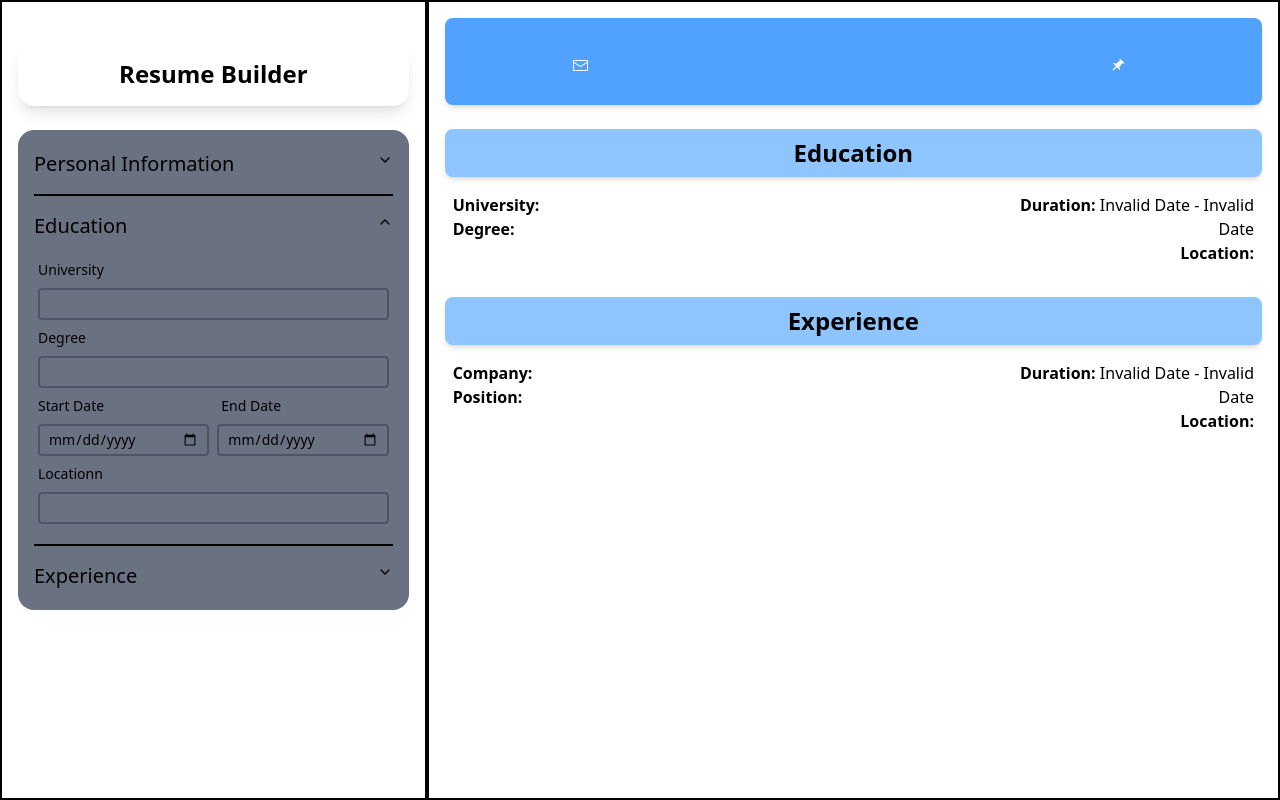
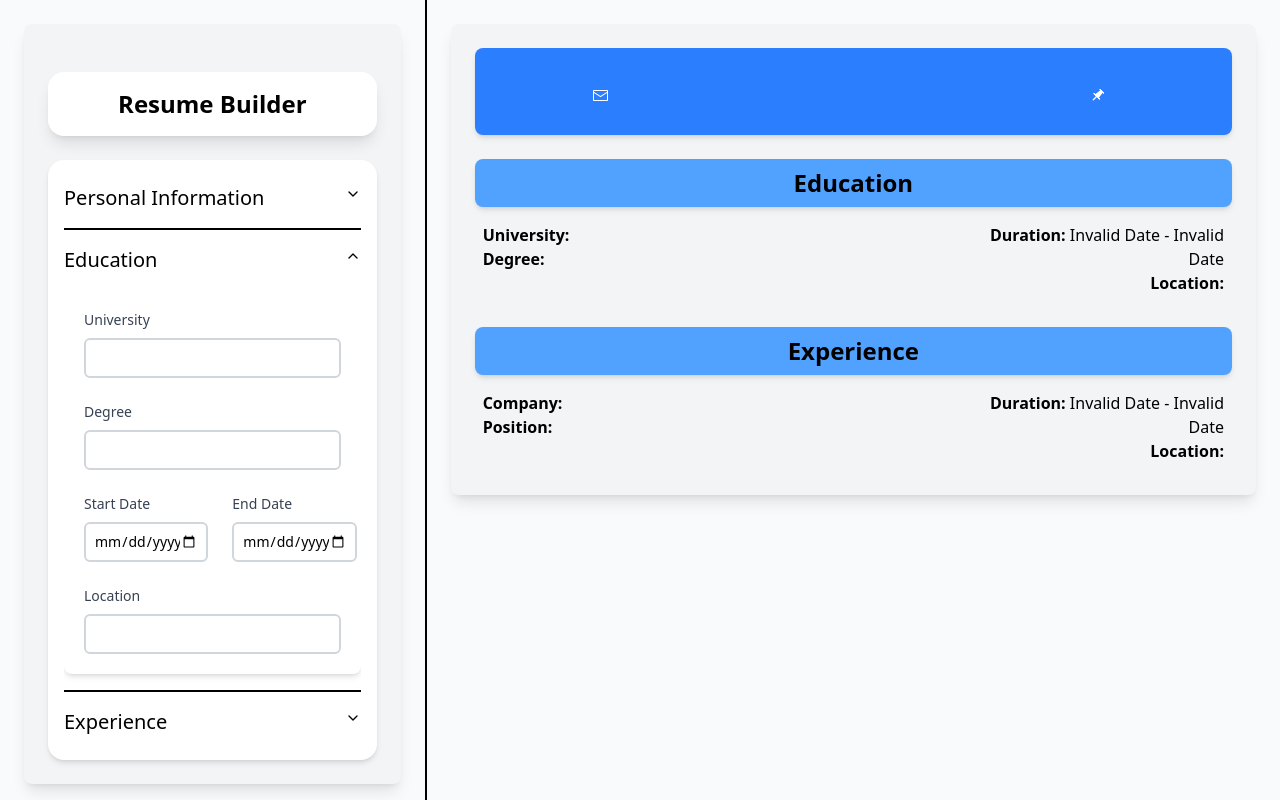
Before and after one commit to sajidahamed-git/resume-builder, a React (Vite) app: page / in a window 1280 px wide. Both pictures are taken after a click on the button "Education". Built offline with nearby package versions, Linux system fonts and the light colour scheme.

Commit message:
alter UI

```diff
--- a/src/App.jsx
+++ b/src/App.jsx
@@ -38,12 +38,11 @@ export default function App() {
   };
 
   return (
-    //add bg gray 950 for the below div for darkmode
-    <div className="flex h-screen w-full">
-      <div className="w-1/3 border-2 p-4">
+    <div className="flex h-screen w-full bg-gray-50">
+      <div className="w-1/3 border-r-2 p-6">
         <Form formData={formData} updateResume={updateResume} />
       </div>
-      <div className="w-2/3 border-2">
+      <div className="w-2/3 p-6">
         <Resume formData={formData} />
       </div>
     </div>
--- a/src/Components/EducationForm.jsx
+++ b/src/Components/EducationForm.jsx
@@ -1,28 +1,24 @@
+import React from "react";
+
 function EducationForm({ formData, updateResume }) {
   return (
-    <form className="flex flex-col">
+    <form className="flex flex-col gap-4 p-4 bg-white rounded-lg shadow-md">
       <div className="flex flex-col">
-        <label
-          htmlFor="firstName"
-          className="m-1 text-sm font-medium text-black"
-        >
-        University
+        <label htmlFor="university" className="m-1 text-sm font-medium text-gray-700">
+          University
         </label>
         <input
           type="text"
           id="university"
           name="education.university"
-          value={formData.education.firstName}
+          value={formData.education.university}
           onChange={updateResume}
-          className="m-1 p-2 h-8 rounded-sm border-2 border-gray-600 transition-all duration-200 focus:rounded-md focus:border-black focus:ring-2 focus:ring-black"
+          className="m-1 p-2 h-10 rounded-md border-2 border-gray-300 transition-all duration-200 focus:rounded-md focus:border-blue-500 focus:ring-2 focus:ring-blue-500"
           required
         />
       </div>
       <div className="flex flex-col">
-        <label
-          htmlFor="lastName"
-          className="m-1 text-sm font-medium text-black"
-        >
+        <label htmlFor="degree" className="m-1 text-sm font-medium text-gray-700">
           Degree
         </label>
         <input
@@ -31,74 +27,58 @@ function EducationForm({ formData, updateResume }) {
           name="education.degree"
           value={formData.education.degree}
           onChange={updateResume}
-          className="m-1 p-2 h-8 rounded-sm border-2 border-gray-600 transition-all duration-200 focus:rounded-md focus:border-black focus:ring-2 focus:ring-black"
+          className="m-1 p-2 h-10 rounded-md border-2 border-gray-300 transition-all duration-200 focus:rounded-md focus:border-blue-500 focus:ring-2 focus:ring-blue-500"
           required
         />
       </div>
       <div className="flex flex-col">
-        <div className="flex justify-start">
+        <div className="flex justify-start gap-4">
           <div className="flex flex-col w-1/2">
-            <label
-              htmlFor="email"
-              className="m-1 text-sm font-medium text-black"
-            >
+            <label htmlFor="startDate" className="m-1 text-sm font-medium text-gray-700">
               Start Date
             </label>
             <input
               type="date"
-              id="StartDate"
+              id="startDate"
               name="education.startDate"
               value={formData.education.startDate}
               onChange={updateResume}
-              className="m-1 p-2 h-8 rounded-sm border-2 border-gray-600 transition-all duration-200 focus:rounded-md focus:border-black focus:ring-2 focus:ring-black"
+              className="m-1 p-2 h-10 rounded-md border-2 border-gray-300 transition-all duration-200 focus:rounded-md focus:border-blue-500 focus:ring-2 focus:ring-blue-500"
               required
             />
           </div>
           <div className="flex flex-col w-1/2">
-            <label
-              htmlFor="email"
-              className="m-1 ml-2 text-sm font-medium text-black"
-            >
+            <label htmlFor="endDate" className="m-1 text-sm font-medium text-gray-700">
               End Date
             </label>
             <input
               type="date"
-              id="date"
+              id="endDate"
               name="education.endDate"
               value={formData.education.endDate}
               onChange={updateResume}
-              //   value={formData.email}
-              //   onChange={handleChange}
-              className="m-1 h-8 p-2 rounded-sm border-2 border-gray-600 transition-all duration-200 focus:rounded-md focus:border-black focus:ring-2 focus:ring-black"
+              className="m-1 p-2 h-10 rounded-md border-2 border-gray-300 transition-all duration-200 focus:rounded-md focus:border-blue-500 focus:ring-2 focus:ring-blue-500"
               required
             />
           </div>
         </div>
       </div>
       <div className="flex flex-col">
-        <label htmlFor="phone" className="m-1 text-sm font-medium text-black">
-        Locationn
+        <label htmlFor="location" className="m-1 text-sm font-medium text-gray-700">
+          Location
         </label>
         <input
-          type="tel"
+          type="text"
           id="location"
           name="education.location"
-          //   value={formData.phone}
-              value={formData.education.location}
-              onChange={updateResume}
-          //   onChange={handleChange}
-          className="m-1 h-8 rounded-sm border-2 border-gray-600 transition-all duration-200 focus:rounded-md focus:border-black focus:ring-2 focus:ring-black"
+          value={formData.education.location}
+          onChange={updateResume}
+          className="m-1 p-2 h-10 rounded-md border-2 border-gray-300 transition-all duration-200 focus:rounded-md focus:border-blue-500 focus:ring-2 focus:ring-blue-500"
+          required
         />
-      </div>
-      <div className="text-center">
-        {/* <button
-          type="submit"
-          className="inline-flex justify-center rounded-md border border-transparent bg-indigo-600 px-4 py-2 text-sm font-medium text-white shadow-sm hover:bg-indigo-700 focus:ring-2 focus:ring-indigo-500 focus:ring-offset-2 focus:outline-none"
-        >
-          + Add Education
-        </button> */}
       </div>
     </form>
   );
 }
+
 export default EducationForm;
--- a/src/Components/ExperienceForm.jsx
+++ b/src/Components/ExperienceForm.jsx
@@ -1,102 +1,83 @@
+import React from "react";
+
 function ExperienceForm({ formData, updateResume }) {
   return (
-    <form className="flex flex-col">
+    <form className="flex flex-col gap-4 p-4 bg-white rounded-lg shadow-md">
       <div className="flex flex-col">
-        <label
-          htmlFor="firstName"
-          className="m-1 text-sm font-medium text-black"
-        >
+        <label htmlFor="company" className="m-1 text-sm font-medium text-gray-700">
           Company Name
         </label>
         <input
           type="text"
-          id="experience.company"
+          id="company"
           name="experience.company"
-          //   value={formData.firstName}
           value={formData.experience.company}
           onChange={updateResume}
-          className="m-1 h-8 rounded-sm border-2 border-gray-600 transition-all duration-200 focus:rounded-md focus:border-black focus:ring-2 focus:ring-black"
+          className="m-1 p-2 h-10 rounded-md border-2 border-gray-300 transition-all duration-200 focus:rounded-md focus:border-blue-500 focus:ring-2 focus:ring-blue-500"
           required
         />
       </div>
       <div className="flex flex-col">
-        <label
-          htmlFor="lastName"
-          className="m-1 text-sm font-medium text-black"
-        >
+        <label htmlFor="position" className="m-1 text-sm font-medium text-gray-700">
           Position Title
         </label>
         <input
           type="text"
-          id="experience.position"
+          id="position"
           name="experience.position"
           value={formData.experience.position}
           onChange={updateResume}
-          className="m-1 h-8 rounded-sm border-2 border-gray-600 transition-all duration-200 focus:rounded-md focus:border-black focus:ring-2 focus:ring-black"
+          className="m-1 p-2 h-10 rounded-md border-2 border-gray-300 transition-all duration-200 focus:rounded-md focus:border-blue-500 focus:ring-2 focus:ring-blue-500"
           required
         />
       </div>
       <div className="flex flex-col">
-        <div className="flex justify-start">
-          <div className="flex w-1/2 flex-col">
-            <label
-              htmlFor="email"
-              className="m-1 text-sm font-medium text-black"
-            >
+        <div className="flex justify-start gap-4">
+          <div className="flex flex-col w-1/2">
+            <label htmlFor="startDate" className="m-1 text-sm font-medium text-gray-700">
               Start Date
             </label>
             <input
               type="date"
-              id="experience.startDate"
+              id="startDate"
               name="experience.startDate"
               value={formData.experience.startDate}
               onChange={updateResume}
-
-              className="m-1 h-8 rounded-sm border-2 border-gray-600 transition-all duration-200 focus:rounded-md focus:border-black focus:ring-2 focus:ring-black"
+              className="m-1 p-2 h-10 rounded-md border-2 border-gray-300 transition-all duration-200 focus:rounded-md focus:border-blue-500 focus:ring-2 focus:ring-blue-500"
               required
             />
           </div>
-          <div className="flex w-1/2 flex-col">
-            <label
-              htmlFor="email"
-              className="m-1 ml-2 text-sm font-medium text-black"
-            >
+          <div className="flex flex-col w-1/2">
+            <label htmlFor="endDate" className="m-1 text-sm font-medium text-gray-700">
               End Date
             </label>
             <input
               type="date"
-              id="experience.endDate"
+              id="endDate"
               name="experience.endDate"
               value={formData.experience.endDate}
               onChange={updateResume}
-              className="m-1 h-8 rounded-sm border-2 border-gray-600 transition-all duration-200 focus:rounded-md focus:border-black focus:ring-2 focus:ring-black"
+              className="m-1 p-2 h-10 rounded-md border-2 border-gray-300 transition-all duration-200 focus:rounded-md focus:border-blue-500 focus:ring-2 focus:ring-blue-500"
               required
             />
           </div>
         </div>
       </div>
       <div className="flex flex-col">
-        <label htmlFor="phone" className="m-1 text-sm font-medium text-black">
+        <label htmlFor="location" className="m-1 text-sm font-medium text-gray-700">
           Location
         </label>
         <input
-          type="tel"
-          id="experience.location"
+          type="text"
+          id="location"
           name="experience.location"
           value={formData.experience.location}
           onChange={updateResume}
-          className="m-1 h-8 rounded-sm border-2 border-gray-600 transition-all duration-200 focus:rounded-md focus:border-black focus:ring-2 focus:ring-black"
+          className="m-1 p-2 h-10 rounded-md border-2 border-gray-300 transition-all duration-200 focus:rounded-md focus:border-blue-500 focus:ring-2 focus:ring-blue-500"
         />
-      </div>
-      <div className="text-center">
-        {/* <button
-            type="submit"
-            className="inline-flex justify-center rounded-md border border-transparent bg-indigo-600 px-4 py-2 text-sm font-medium text-white shadow-sm hover:bg-indigo-700 focus:ring-2 focus:ring-indigo-500 focus:ring-offset-2 focus:outline-none"
-          >
-            + Add Education
-          </button> */}
       </div>
     </form>
   );
 }
+
 export default ExperienceForm;
--- a/src/Components/PersonalForm.jsx
+++ b/src/Components/PersonalForm.jsx
@@ -2,9 +2,9 @@ import React from "react";
 
 function PersonalForm({ formData, updateResume }) {
   return (
-    <form className="flex flex-col">
+    <form className="flex flex-col gap-4 p-4 bg-white rounded-lg shadow-md">
       <div className="flex flex-col">
-        <label htmlFor="firstName" className="m-1 text-sm font-medium text-black">
+        <label htmlFor="firstName" className="m-1 text-sm font-medium text-gray-700">
           Full Name
         </label>
         <input
@@ -13,13 +13,13 @@ function PersonalForm({ formData, updateResume }) {
           name="personal.firstName"
           value={formData.personal.firstName}
           onChange={updateResume}
-          className="m-1 p-2 h-8 rounded-sm border-2 border-gray-600 transition-all duration-200 focus:rounded-md focus:border-black focus:ring-2 focus:ring-black"
+          className="m-1 p-2 h-10 rounded-md border-2 border-gray-300 transition-all duration-200 focus:rounded-md focus:border-blue-500 focus:ring-2 focus:ring-blue-500"
           required
         />
       </div>
 
       <div className="flex flex-col">
-        <label htmlFor="email" className="m-1 text-sm font-medium text-black">
+        <label htmlFor="email" className="m-1 text-sm font-medium text-gray-700">
           Email
         </label>
         <input
@@ -28,13 +28,13 @@ function PersonalForm({ formData, updateResume }) {
           name="personal.email"
           value={formData.personal.email}
           onChange={updateResume}
-          className="m-1 h-8 p-2 rounded-sm border-2 border-gray-600 transition-all duration-200 focus:rounded-md focus:border-black focus:ring-2 focus:ring-black"
+          className="m-1 p-2 h-10 rounded-md border-2 border-gray-300 transition-all duration-200 focus:rounded-md focus:border-blue-500 focus:ring-2 focus:ring-blue-500"
           required
         />
       </div>
 
       <div className="flex flex-col">
-        <label htmlFor="phone" className="m-1 text-sm font-medium text-black">
+        <label htmlFor="phone" className="m-1 text-sm font-medium text-gray-700">
           Phone Number
         </label>
         <input
@@ -43,12 +43,12 @@ function PersonalForm({ formData, updateResume }) {
           name="personal.phone"
           value={formData.personal.phone}
           onChange={updateResume}
-          className="m-1 h-8 p-2 rounded-sm border-2 border-gray-600 transition-all duration-200 focus:rounded-md focus:border-black focus:ring-2 focus:ring-black"
+          className="m-1 p-2 h-10 rounded-md border-2 border-gray-300 transition-all duration-200 focus:rounded-md focus:border-blue-500 focus:ring-2 focus:ring-blue-500"
         />
       </div>
 
       <div className="flex flex-col">
-        <label htmlFor="location" className="m-1 text-sm font-medium text-black">
+        <label htmlFor="location" className="m-1 text-sm font-medium text-gray-700">
           Location
         </label>
         <input
@@ -57,7 +57,7 @@ function PersonalForm({ formData, updateResume }) {
           name="personal.location"
           value={formData.personal.location}
           onChange={updateResume}
-          className="m-1 h-8 p-2 rounded-sm border-2 border-gray-600 transition-all duration-200 focus:rounded-md focus:border-black focus:ring-2 focus:ring-black"
+          className="m-1 p-2 h-10 rounded-md border-2 border-gray-300 transition-all duration-200 focus:rounded-md focus:border-blue-500 focus:ring-2 focus:ring-blue-500"
           required
         />
       </div>
--- a/src/Form.jsx
+++ b/src/Form.jsx
@@ -8,15 +8,16 @@ import { FormHeading } from "./Components/FormHeading";
 import PersonalForm from "./Components/PersonalForm";
 import EducationForm from "./Components/EducationForm";
 import ExperienceForm from "./Components/ExperienceForm";
-function Form({formData,updateResume}) {
+
+function Form({ formData, updateResume }) {
   return (
-    <div className="flex flex-col gap-6">
-      <FormHeading></FormHeading>
+    <div className="flex flex-col gap-6 p-6 bg-gray-100 rounded-lg shadow-lg">
+      <FormHeading />
       {/* Accordion Section */}
       <Accordion
         type="single"
         collapsible
-        className="w-full rounded-2xl bg-gray-500 px-4 py-1 text-black"
+        className="w-full rounded-2xl bg-white px-4 py-2 text-black shadow-md"
         defaultValue="item-1"
       >
         <AccordionItem value="item-1">
@@ -24,21 +25,20 @@ function Form({formData,updateResume}) {
             Personal Information
           </AccordionTrigger>
           <AccordionContent>
-            <PersonalForm formData={formData} updateResume={updateResume}></PersonalForm>
+            <PersonalForm formData={formData} updateResume={updateResume} />
           </AccordionContent>
         </AccordionItem>
-        <AccordionItem value = 'item-2'>
-          <AccordionTrigger className={'text-xl'}>Education</AccordionTrigger>
+        <AccordionItem value="item-2">
+          <AccordionTrigger className="text-xl">Education</AccordionTrigger>
           <AccordionContent>
-            <EducationForm formData={formData} updateResume={updateResume}></EducationForm>
+            <EducationForm formData={formData} updateResume={updateResume} />
           </AccordionContent>
         </AccordionItem>
-        <AccordionItem value = 'item-3'>
-          <AccordionTrigger className={'text-xl'}>Experience</AccordionTrigger>
+        <AccordionItem value="item-3">
+          <AccordionTrigger className="text-xl">Experience</AccordionTrigger>
           <AccordionContent>
-            <ExperienceForm formData={formData} updateResume={updateResume}></ExperienceForm>
+            <ExperienceForm formData={formData} updateResume={updateResume} />
           </AccordionContent>
-
         </AccordionItem>
       </Accordion>
     </div>
--- a/src/Resume.jsx
+++ b/src/Resume.jsx
@@ -8,9 +8,9 @@ export const Resume = ({ formData }) => {
   };
 
   return (
-    <div className="container mx-auto p-4">
+    <div className="container mx-auto p-6 bg-gray-100 rounded-lg shadow-lg">
       {/* Personal Details Section */}
-      <section className="mb-6 w-full rounded-lg bg-blue-400 py-8 text-center shadow-md">
+      <section className="mb-6 w-full rounded-lg bg-blue-500 py-8 text-center shadow-md">
         <h2 className="mb-2 text-2xl font-bold text-white">
           {formData.personal.firstName}
         </h2>
@@ -31,16 +31,18 @@ export const Resume = ({ formData }) => {
 
       {/* Education Section */}
       <section className="mb-6 text-center">
-        <h2 className="mb-2 rounded-lg bg-blue-300 py-2 text-2xl font-bold shadow-md">
+        <h2 className="mb-2 rounded-lg bg-blue-400 py-2 text-2xl font-bold shadow-md">
           Education
         </h2>
         <div className="flex justify-center">
           <div className="w-2/3 p-2 text-left">
             <div className="flex gap-2">
-              <strong>University:</strong>{formData.education.university}
+              <strong>University:</strong>
+              <span>{formData.education.university}</span>
             </div>
             <div className="flex gap-2">
-              <strong>Degree:</strong>{formData.education.degree}
+              <strong>Degree:</strong>
+              <span>{formData.education.degree}</span>
             </div>
           </div>
           <div className="w-1/3 p-2 text-right">
@@ -48,24 +50,28 @@ export const Resume = ({ formData }) => {
               <div>
                 <strong>Duration:</strong> {formatDate(formData.education.startDate)} - {formatDate(formData.education.endDate)}
               </div>
+              <div>
+                <strong>Location:</strong> {formData.education.location}
+              </div>
             </div>
-              <strong>Location:</strong> {formData.education.location}
           </div>
         </div>
       </section>
 
       {/* Experience Section */}
       <section className="text-center">
-        <h2 className="mb-2 rounded-lg bg-blue-300 py-2 text-2xl font-bold shadow-md">
+        <h2 className="mb-2 rounded-lg bg-blue-400 py-2 text-2xl font-bold shadow-md">
           Experience
         </h2>
         <div className="flex justify-center">
           <div className="w-2/3 p-2 text-left">
             <div className="flex gap-2">
-              <strong>Company:</strong>{formData.experience.company}
+              <strong>Company:</strong>
+              <span>{formData.experience.company}</span>
             </div>
             <div className="flex gap-2">
-              <strong>Position:</strong>{formData.experience.position}
+              <strong>Position:</strong>
+              <span>{formData.experience.position}</span>
             </div>
           </div>
           <div className="w-1/3 p-2 text-right">
@@ -73,11 +79,12 @@ export const Resume = ({ formData }) => {
               <div>
                 <strong>Duration:</strong> {formatDate(formData.experience.startDate)} - {formatDate(formData.experience.endDate)}
               </div>
+              <div>
+                <strong>Location:</strong> {formData.experience.location}
+              </div>
             </div>
-              <strong>Location:</strong> {formData.experience.location}
           </div>
         </div>
-
       </section>
     </div>
   );
```
